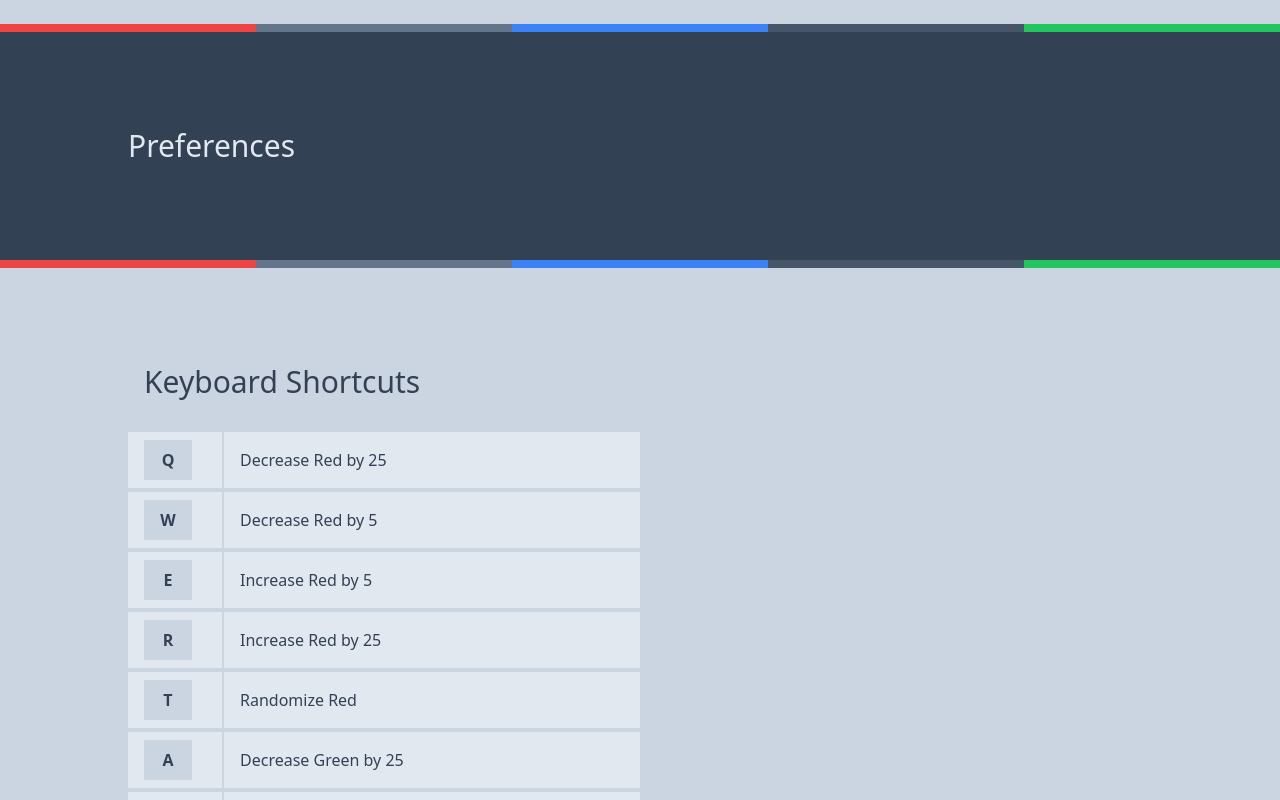
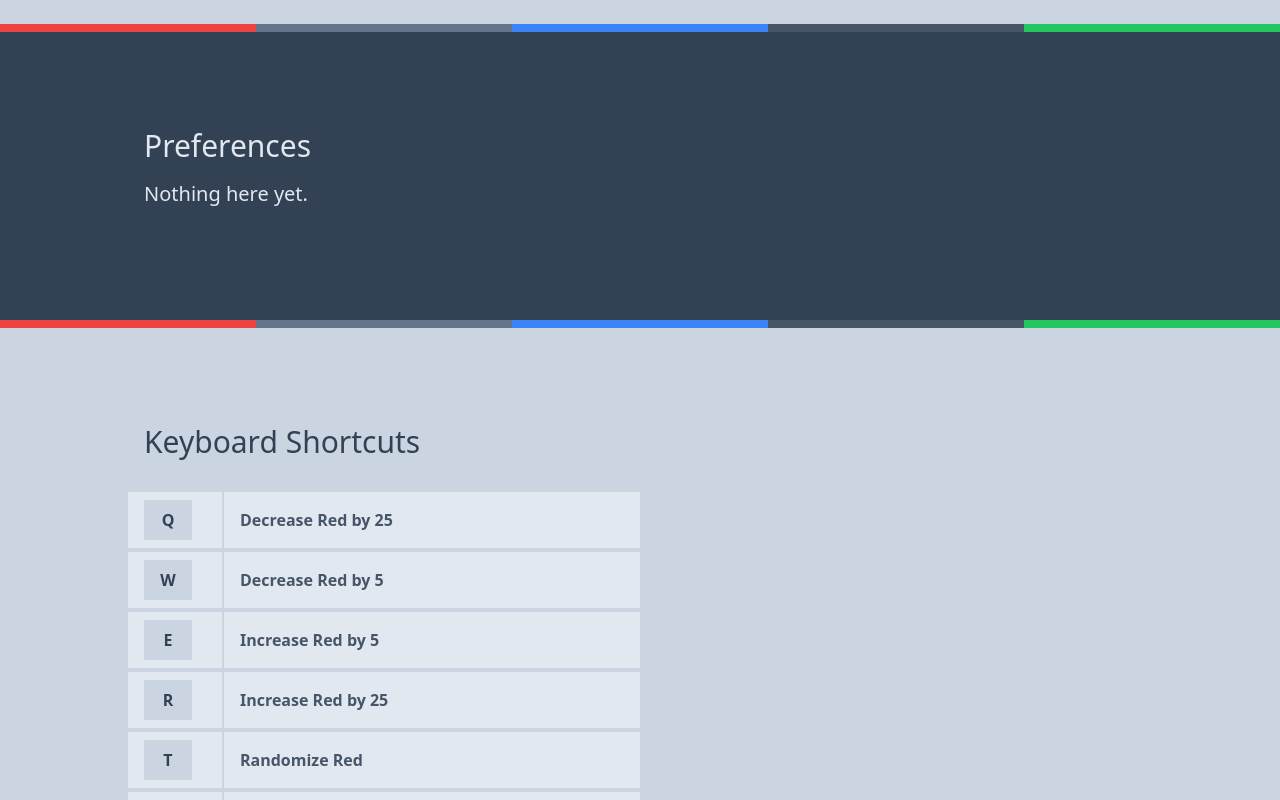
Before and after one commit to reactry/shades, a React (Create React App) app: page / in a window 1280 px wide. Shown: the part 1320-2120 px from the top of the page. Built offline with nearby package versions, Linux system fonts and the light colour scheme.

Commit message:
Minor changes

```diff
--- a/src/KeyboardShortcuts.js
+++ b/src/KeyboardShortcuts.js
@@ -13,7 +13,7 @@ export default function KeyboardShortcuts ({keyboardShortcuts}) {
 					</div>
 				</div>
 				<div className="grow px-4 py-4">
-					<div>{v.description}</div>
+					<div className="font-bold text-slate-600">{v.description}</div>
 				</div>
 			</div>
 		);
--- a/src/Preferences.js
+++ b/src/Preferences.js
@@ -5,7 +5,8 @@ export default function Preferences () {
 	return (
 		<div className="Preferences px-4 py-24 bg-slate-700 text-slate-200">
 			<div className="max-w-5xl m-auto">
-				<h2 className="text-3xl">Preferences</h2>
+				<h2 className="text-3xl px-4">Preferences</h2>
+				<p className="text-xl px-4 py-4">Nothing here yet.</p>
 			</div>
 		</div>
 	);
```
